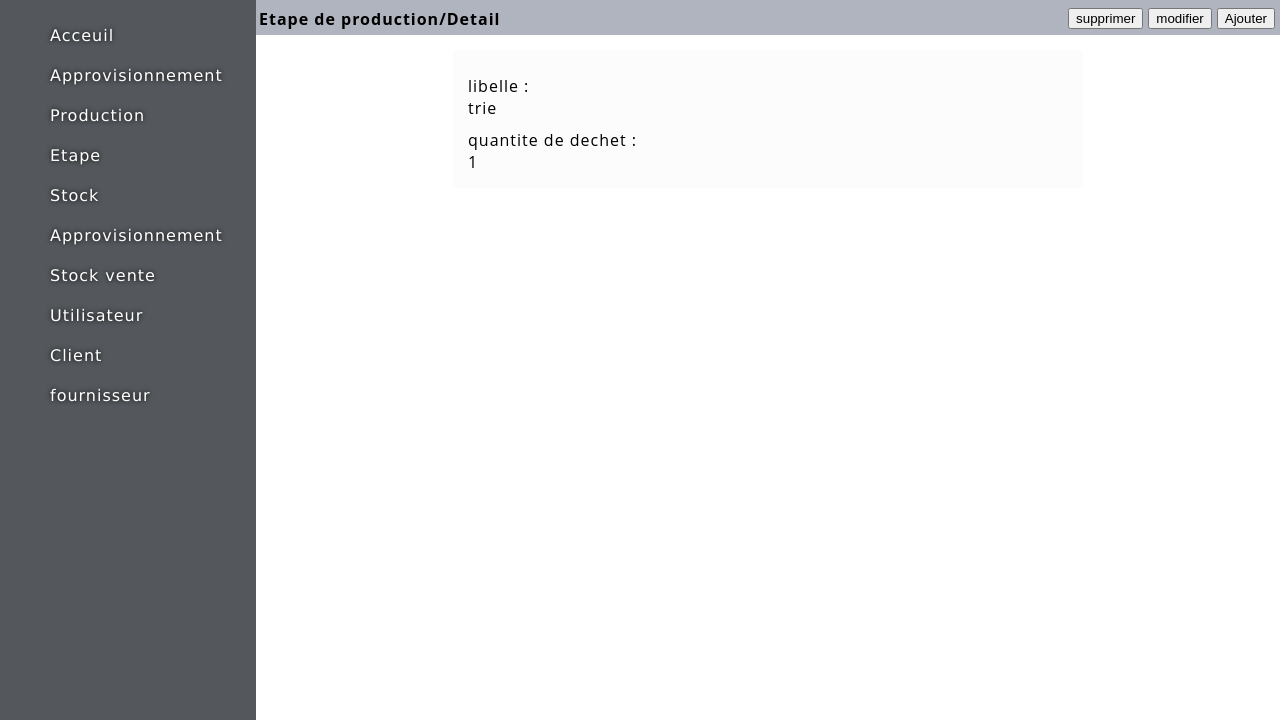
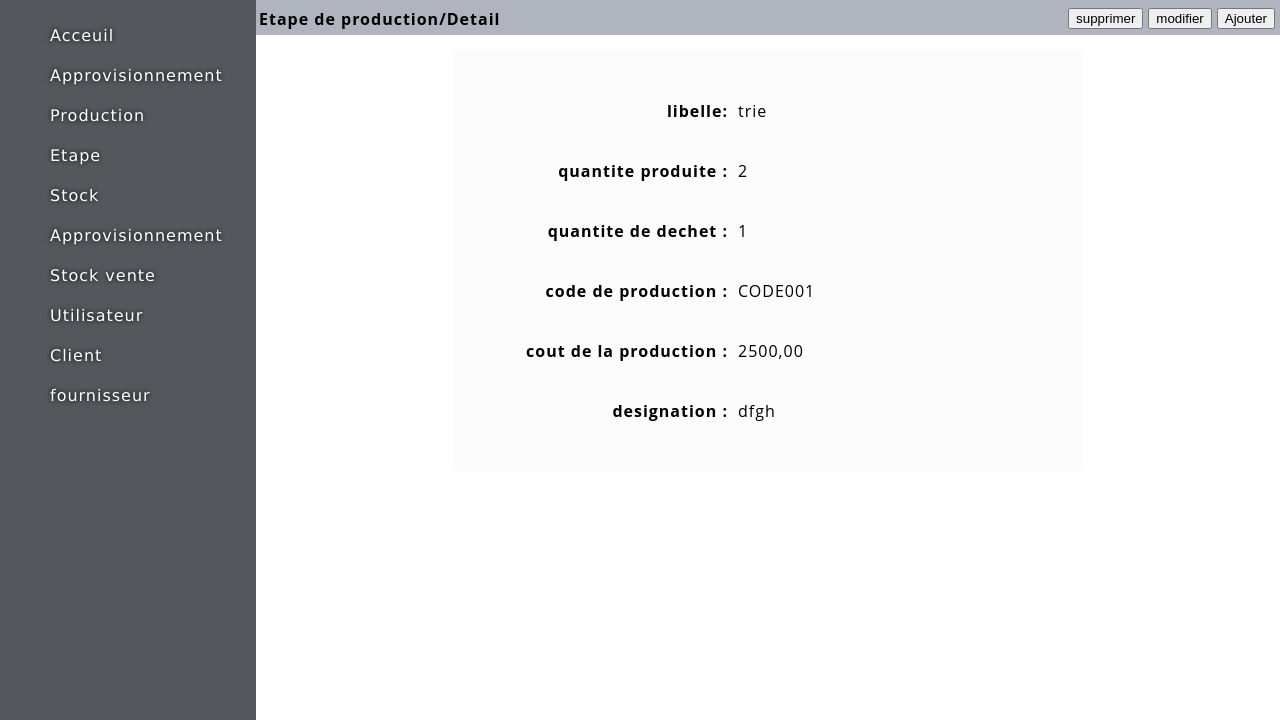
Before and after one commit to pezana/blesscomputer, a Django app: page /detailetape/1 in a window 1280 px wide. Shown: the part 110-830 px from the top of the page. Run offline with Django 4.2, Linux system fonts and the light colour scheme; data comes from the database, SQL or seed files in the repository.

Commit message:
modification de la fenetre etape

```diff
--- a/prod/templates/voirEtape.html
+++ b/prod/templates/voirEtape.html
@@ -21,21 +21,40 @@
             overflow: auto;
             margin: auto;
             border-radius: 4px;
+            line-height: 60px;
         }
-        .container label{
-            margin-top:10px;
-            display:block;
-            margin-right:50px;
+        #carl dt{
+            display: block;
+            width: 250px;
+            float: left;
+            text-align: right;
+            padding: 0 10px 00;
+            font-weight: bold;
+        }
+        #carl dl dd{
+            display: block;
+            width: 450px;
+            padding: 0;
+            margin: 00 10px 0;
+
         }
     </style>
 
     <div class ="container">
-
-        <form action = "" method = "get">
-            <label for="your_name">libelle :</label>{{ undetail.libelle }}<br/>
-            <label for="your_name"> quantite de dechet :</label>{{ undetail.qtedechet }} <br/>
-        </form>
-
+            <dl id="carl">
+                <dt> libelle:</dt>
+                <dd>{{ undetail.libelle }}</dd>
+                <dt> quantite produite :</dt>
+                <dd>{{ undetail.qteproduite }}</dd>
+                <dt> quantite de dechet :</dt>
+                <dd>{{ undetail.qtedechet }} </dd>
+                <dt> code de production :</dt>
+                <dd>{{ undetail.prod.codeprod }}</dd>
+                <dt> cout de la production :</dt>
+                <dd>{{ undetail.coutdeletape }}</dd>
+                <dt> designation :</dt>
+                <dd>{{ undetail.description }} </dd>
+            </dl>
     </div>
 
 {% endblock contenu %}
```
